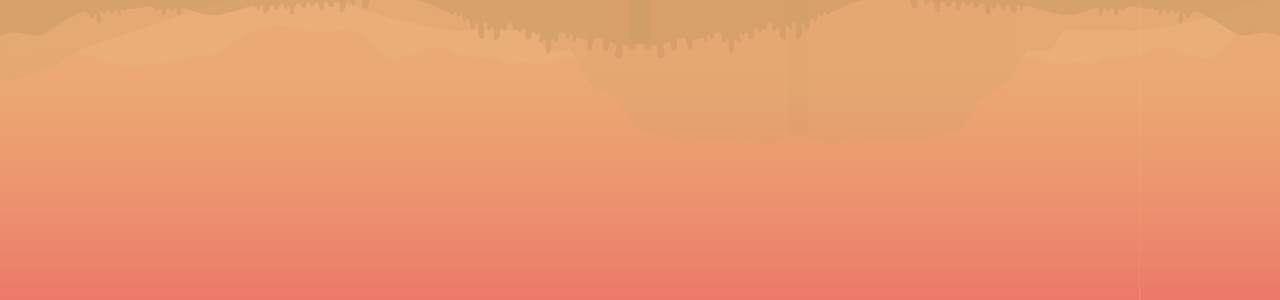
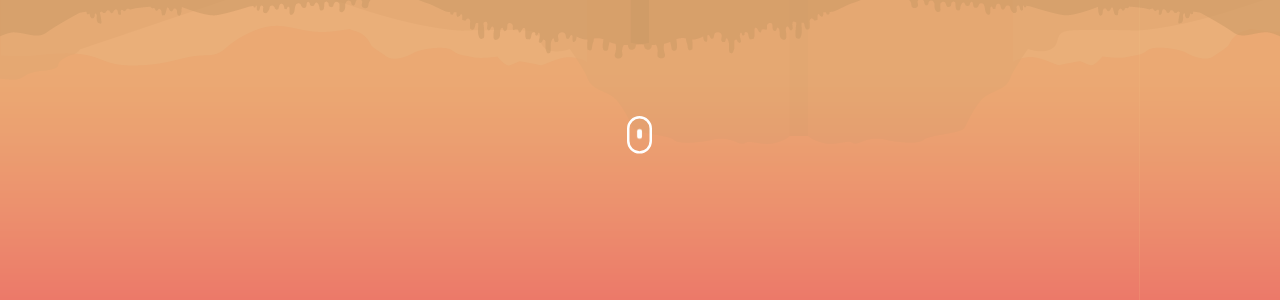
Before and after one commit to teslaLDead/aurora18, a Django app: page / in a window 1280 px wide. Shown: the part 609-909 px from the top of the page. Run offline with Django 3.2, Linux system fonts and the light colour scheme; some libraries are stand-ins or nearby versions.

Commit message:
svg added

```diff
--- a/facebooklogin/static/aurora18/js/function.js
+++ b/facebooklogin/static/aurora18/js/function.js
@@ -6,6 +6,7 @@ $(window).on('load', function() { // makes sure the whole site is loaded
 $(window).scroll(function(){
   var wScroll=$(this).scrollTop();
     console.log(wScroll);
+    $('#home-scroll-down').css({'opacity':0});
     if(wScroll>=5000){
 
             $('#text > p:nth-child(1)').css({'opacity':1});
--- a/facebooklogin/templates/facebooklogin/index.html
+++ b/facebooklogin/templates/facebooklogin/index.html
@@ -45,6 +45,104 @@
                 background-image: url("/static/aurora18/img/mobile back.png");
             }
         }
+    #home-scroll-down{
+        transition: all 1s;
+    }
+        svg {
+  vertical-align: middle;
+}
+.scroll-down {
+  position: fixed;
+  left: 50%;
+  margin-left: -20px;
+  width: 40px;
+  height: 40px;
+  bottom: 35px;
+  padding-left: 7px;
+  cursor: pointer;
+  z-index: 2;
+  color: #fff;
+  -webkit-box-sizing: border-box;
+  -moz-box-sizing: border-box;
+  box-sizing: border-box;
+}
+.scroll-down.svg svg {
+  width: 25px;
+  opacity: 1;
+  -webkit-transition: opacity .5s;
+  -moz-transition: opacity .5s;
+  -ms-transition: opacity .5s;
+  -o-transition: opacity .5s;
+  transition: opacity .5s;
+}
+.scroll-down.svg .stroke {
+  stroke: #fff;
+}
+.scroll-down.svg .scroller {
+  fill: #fff;
+  -webkit-animation: updown 1s infinite;
+  -moz-animation: updown 1s infinite;
+  -o-animation: updown 1s infinite;
+  animation: updown 1s infinite;
+}
+
+@-webkit-keyframes updown {
+    0% {
+        -webkit-transform: translate(0, 0);
+        transform: translate(0, 0)
+    }
+    50% {
+        -webkit-transform: translate(0, 5px);
+        transform: translate(0, 5px)
+    }
+    100% {
+        -webkit-transform: translate(0, 0);
+        transform: translate(0, 0)
+    }
+}
+@-moz-keyframes updown {
+    0% {
+        -moz-transform: translate(0, 0);
+        transform: translate(0, 0)
+    }
+    50% {
+        -moz-transform: translate(0, 5px);
+        transform: translate(0, 5px)
+    }
+    100% {
+        -moz-transform: translate(0, 0);
+        transform: translate(0, 0)
+    }
+}
+@-o-keyframes updown {
+    0% {
+        -o-transform: translate(0, 0);
+        transform: translate(0, 0)
+    }
+    50% {
+        -o-transform: translate(0, 5px);
+        transform: translate(0, 5px)
+    }
+    100% {
+        -o-transform: translate(0, 0);
+        transform: translate(0, 0)
+    }
+}
+@keyframes updown {
+    0% {
+        -webkit-transform: translate(0, 0);
+        transform: translate(0, 0)
+    }
+    50% {
+        -webkit-transform: translate(0, 5px);
+        transform: translate(0, 5px)
+    }
+    100% {
+        -webkit-transform: translate(0, 0);
+        transform: translate(0, 0)
+    }
+}
+
 
     </style>
 
@@ -743,7 +841,12 @@
 </div>
 
     </div>
-
+<div class="scroll-down svg" id="home-scroll-down">
+    <svg xmlns="http://www.w3.org/2000/svg" xmlns:xlink="http://www.w3.org/1999/xlink" version="1.1" id="Layer_2" x="0px" y="0px" viewBox="0 0 25.166666 37.8704414" enable-background="new 0 0 25.166666 37.8704414" xml:space="preserve">
+        <path class="stroke" fill="none" stroke="#c7c4b8" stroke-width="2.5" stroke-miterlimit="10" d="M12.5833445 36.6204414h-0.0000229C6.3499947 36.6204414 1.25 31.5204487 1.25 25.2871208V12.5833216C1.25 6.3499947 6.3499951 1.25 12.5833216 1.25h0.0000229c6.2333269 0 11.3333216 5.0999947 11.3333216 11.3333216v12.7037992C23.916666 31.5204487 18.8166714 36.6204414 12.5833445 36.6204414z"></path>
+        <path class="scroller" fill="#c7c4b8" d="M13.0833359 19.2157116h-0.9192753c-1.0999985 0-1.9999971-0.8999996-1.9999971-1.9999981v-5.428606c0-1.0999994 0.8999987-1.9999981 1.9999971-1.9999981h0.9192753c1.0999985 0 1.9999981 0.8999987 1.9999981 1.9999981v5.428606C15.083334 18.315712 14.1833344 19.2157116 13.0833359 19.2157116z"></path>
+    </svg><i class="icon icon-arrow-down"></i>
+</div>
     <div class="container" style="height:13000px">
 
     </div>
```
